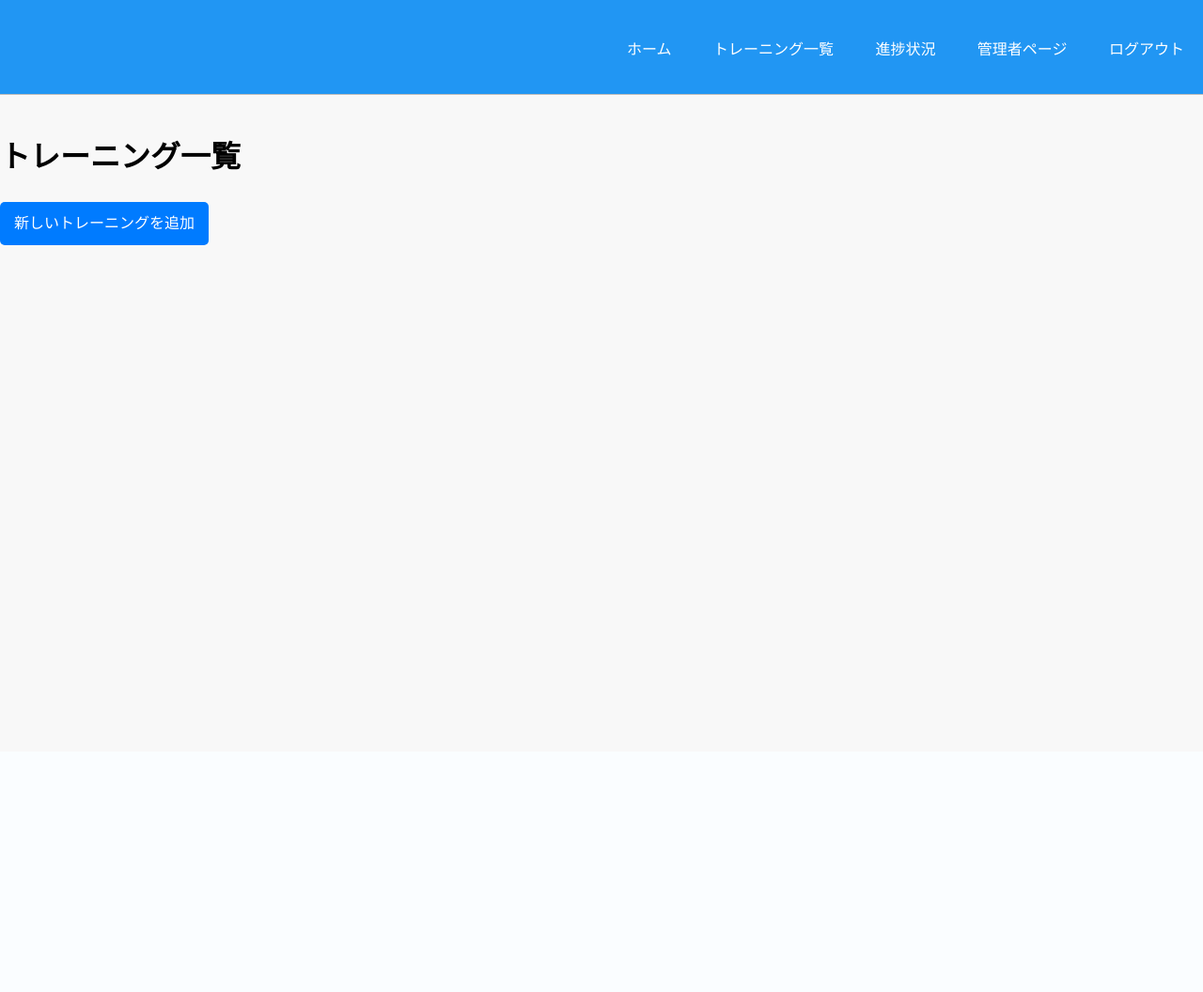
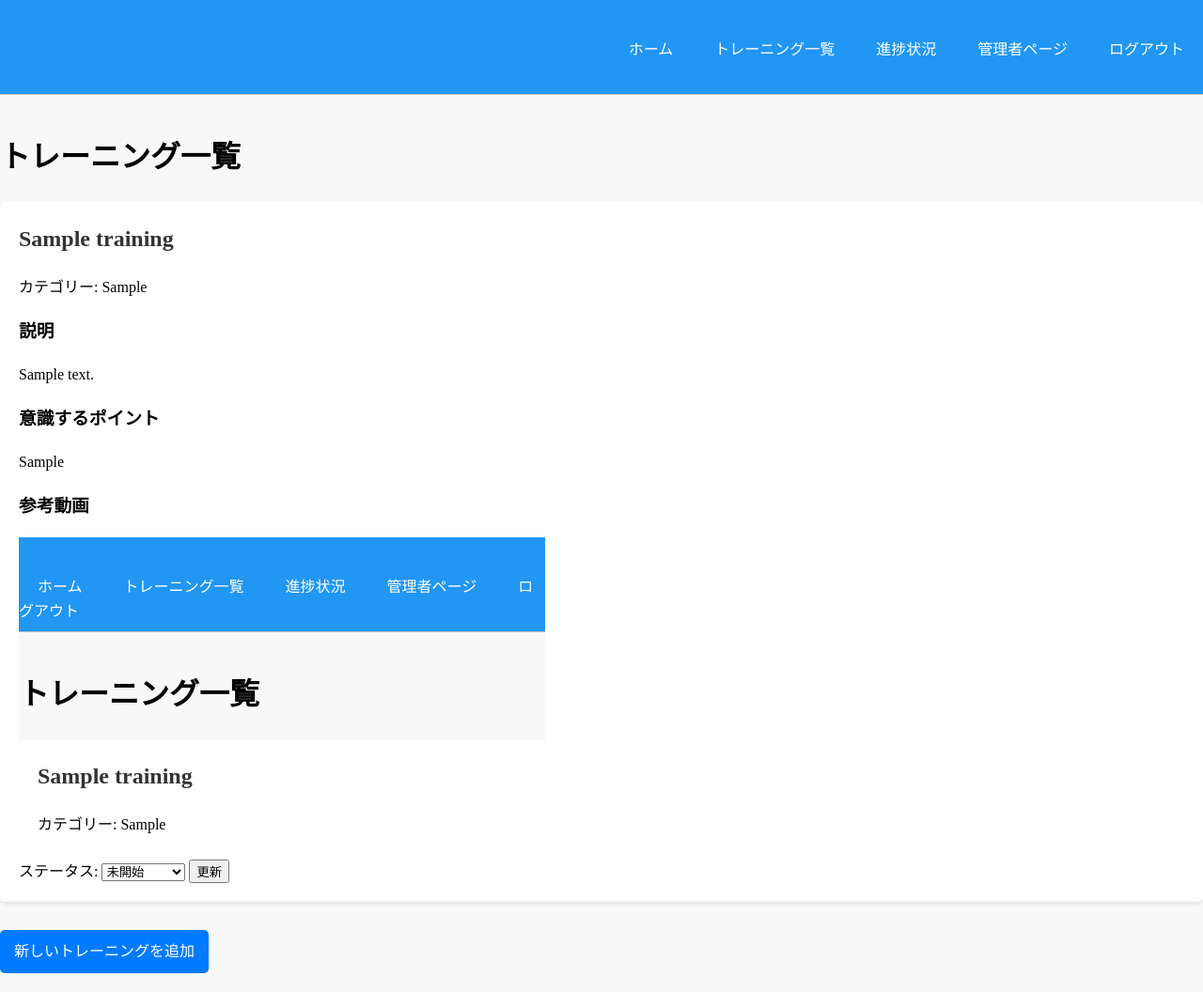
Before and after one commit to takuaki-taku/mytraining_app, a Flask app: page /trainings in a window 1280 px wide. Shown: the whole page at 94% size. Before the commit the page ends 261 px from the top, so only its background shows below. Run offline with Flask 3, Linux system fonts and the light colour scheme; a user stored in the database is signed in; tables that the repository leaves empty hold one stand-in row (values such as "Sample post").

Commit message:
trygitignore

```diff
--- a/app/main/routes.py
+++ b/app/main/routes.py
@@ -1,4 +1,5 @@
 from flask import render_template, flash, redirect, url_for, request
+from flask_login import current_user
 from app import db
 from app.main import bp
 from app.models import User, Training, UserTraining
@@ -10,7 +11,14 @@
 
 @bp.route('/trainings')
 def trainings():
-    return render_template('main/trainings.html')
+    user_trainings = {}
+    if current_user.is_authenticated:
+        user_trainings = {
+            ut.training_id: ut.status
+            for ut in UserTraining.query.filter_by(user_id=current_user.id).all()
+        }
+    trainings = Training.query.all()
+    return render_template('main/trainings.html', trainings=trainings, user_trainings=user_trainings)
 
 @bp.route('/progress')
 def progress():
@@ -26,7 +34,16 @@
 def add_training():
     if request.method == 'POST':
         # フォームの処理
-        return redirect(url_for('main.trainings'))
+        name = request.form['name']
+        category = request.form['category']
+        description = request.form['description']
+        points = request.form['points']
+        video_url = request.form.get('video_url')  # オプションなので get で取得
+        training = Training(name=name, category=category, description=description, points=points, video_url=video_url)
+        db.session.add(training)
+        db.session.commit()
+        flash('トレーニングを追加しました。')
+        return redirect(url_for('main.admin'))
     return render_template('main/add_training.html')
 
 @bp.route('/toggle_admin/<int:user_id>', methods=['POST'])
@@ -55,3 +72,16 @@
     db.session.commit()
     flash('Training deleted.')
     return redirect(url_for('main.admin'))
+
+@bp.route('/update_training_status/<int:training_id>', methods=['POST'])
+def update_training_status(training_id):
+    status = request.form.get('status')
+    user_training = UserTraining.query.filter_by(user_id=current_user.id, training_id=training_id).first()
+    if user_training:
+        user_training.status = status
+    else:
+        user_training = UserTraining(user_id=current_user.id, training_id=training_id, status=status)
+        db.session.add(user_training)
+    db.session.commit()
+    flash('Training status updated.')
+    return redirect(url_for('main.trainings'))
--- a/app/static/css/style.css
+++ b/app/static/css/style.css
@@ -1,6 +1,6 @@
 /* app/static/css/style.css */
 body {
-    font-family: Arial, sans-serif;
+    font-family: 'Times New Roman', serif; /* レトロな雰囲気のフォント */
     line-height: 1.6;
     margin: 0;
     padding: 0;
@@ -54,7 +54,7 @@
 }
 
 header .highlight, header .current a {
-    color: #ffffff /* ハイライトの色をオレンジに変更 */
+    color: #ffffff;
     font-weight: bold;
 }
 
@@ -129,5 +129,5 @@
 }
 
 .btn:hover {
-    background-color: #0069d9; /* ボタンのホバー時の背景色を濃い青に変更 */
+    background-color: #0069d9;
 }
--- a/app/templates/main/trainings.html
+++ b/app/templates/main/trainings.html
@@ -12,7 +12,11 @@
         <p>{{ training.points }}</p>
         {% if training.video_url %}
             <h3>参考動画</h3>
-            <iframe width="560" height="315" src="{{ training.video_url }}" frameborder="0" allow="autoplay; encrypted-media" allowfullscreen></iframe>
+
+        <iframe width="560" height="315" src="{{ training.video_url | safe }}" title="YouTube video player"
+        frameborder="0" allow="accelerometer; autoplay; clipboard-write; encrypted-media; gyroscope; picture-in-picture; web-share"
+         referrerpolicy="strict-origin-when-cross-origin" allowfullscreen>
+        </iframe>
         {% endif %}
 
         {% if current_user.is_authenticated %}
```
Also changed, not shown: instance/app.db, 3 other files.
